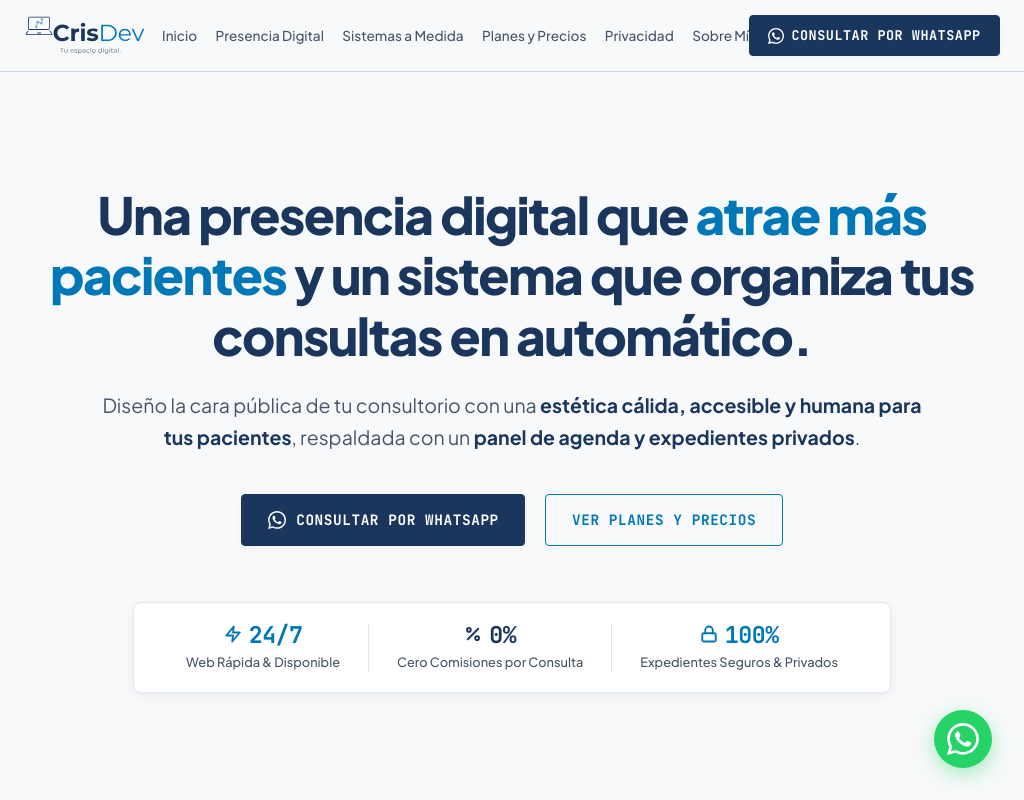
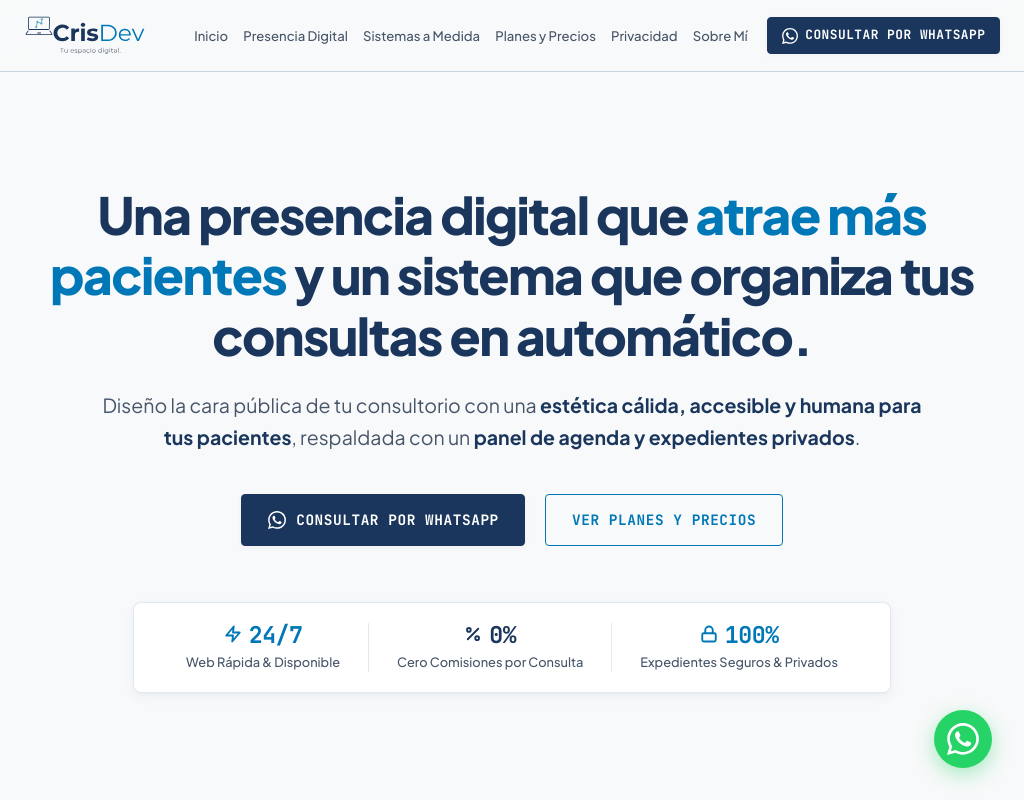
Before and after one commit to CristhianRuiz24/CristhianRuiz.Dev, a plain HTML site: page index.html in a window 1024 px wide. Shown: the top 800 px of the page. Drawn offline with Linux system fonts and the light colour scheme.

Commit message:
feat: improve spacing between Sobre Mi and WhatsApp CTA in header

```diff
--- a/css/components/navbar.css
+++ b/css/components/navbar.css
@@ -28,6 +28,7 @@
   .header-container:has(.header-nav) {
     display: grid;
     grid-template-columns: 1fr auto 1fr;
+    column-gap: 2rem;
     align-items: center;
   }
 }
@@ -62,12 +63,12 @@
   align-items: center;
   justify-content: center;
   justify-self: center;
-  gap: 1.65rem;
+  gap: 1.25rem;
 }
 
 .nav-link {
   font-family: var(--font-sans);
-  font-size: 0.9rem;
+  font-size: 0.86rem;
   font-weight: 500;
   color: var(--text-secondary);
   text-decoration: none;
@@ -102,9 +103,9 @@
 }
 
 .header-cta .btn-sm {
-  font-size: 0.84rem;
+  font-size: 0.82rem;
   font-weight: 600;
-  padding: 0.55rem 1.15rem;
+  padding: 0.5rem 1rem;
   white-space: nowrap;
   display: inline-flex;
   align-items: center;
@@ -127,12 +128,19 @@
 }
 
 /* Responsive Navbar Adjustments */
-@media (max-width: 1200px) {
+@media (max-width: 1200px) and (min-width: 993px) {
+  .header-container:has(.header-nav) {
+    column-gap: 1.25rem;
+  }
   .header-nav {
-    gap: 1.15rem;
+    gap: 0.95rem;
   }
   .nav-link {
-    font-size: 0.85rem;
+    font-size: 0.82rem;
+  }
+  .header-cta .btn-sm {
+    padding: 0.45rem 0.85rem;
+    font-size: 0.8rem;
   }
 }
 
--- a/index.html
+++ b/index.html
@@ -76,7 +76,7 @@
 
   <!-- Modular CSS Architecture -->
   <link rel="stylesheet" href="css/main.css?v=2.1">
-  <link rel="stylesheet" href="css/components/navbar.css?v=3.1-uniform">
+  <link rel="stylesheet" href="css/components/navbar.css?v=3.2-spacing">
   <link rel="stylesheet" href="css/components/hero.css?v=2.1">
   <link rel="stylesheet" href="css/components/terminal.css?v=2.1">
   <link rel="stylesheet" href="css/components/trust-operator.css?v=2.1">
```
Also changed, not shown: overview/session.md (+12 -3 lines), overview/tasks.md (+1 -0 lines), specs/001-landing-page-crisdev/tasks.md (+1 -0 lines).
